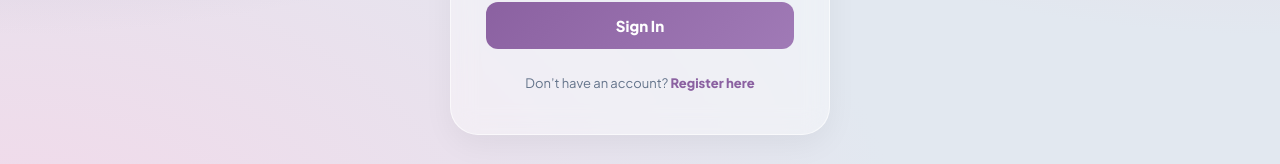
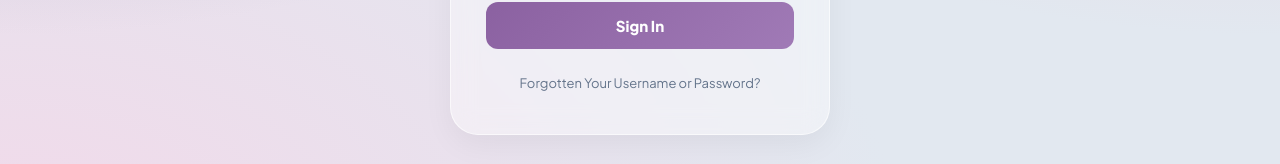
Before and after one commit to asmasaeed18as/obe_assess_fyp, a React (Vite) app in the folder frontend/: page /login in a window 1280 px wide. Shown: the part 530-694 px from the top of the page. Built offline with nearby package versions, Linux system fonts and the light colour scheme.

Commit message:
Update login footer message/removed registration link

```diff
--- a/frontend/src/pages/Login.jsx
+++ b/frontend/src/pages/Login.jsx
@@ -65,7 +65,8 @@ export default function Login() {
         {error && <div className="error-box">{error}</div>}
 
         <p className="login-footer">
-          Don’t have an account? <span onClick={() => navigate("/register")}>Register here</span>
+          Forgotten  Your Username or Password?
+           {/* <span onClick={() => navigate("/register")}>Register here</span> */}
         </p>
       </div>
     </div>
```
